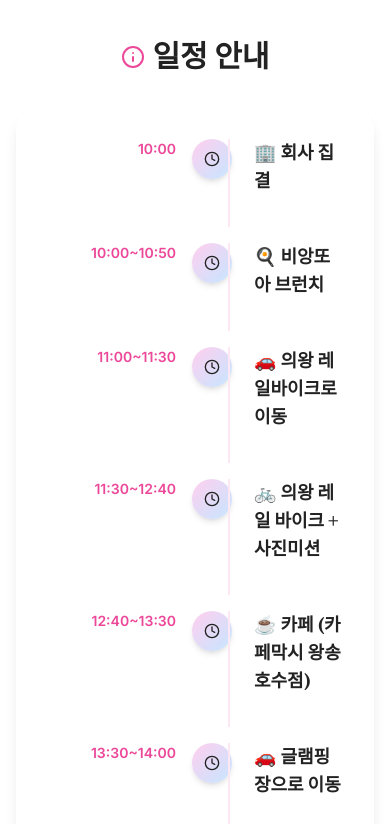
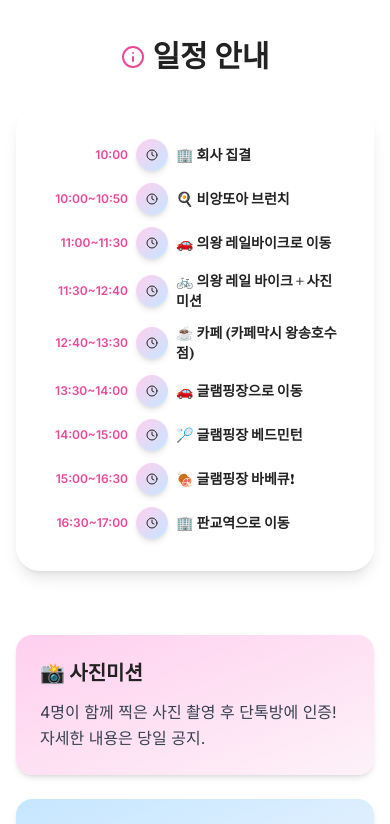
Before and after one commit to jacob-jinn/playshop, a React (Vite) app: page / in a window 390 px wide. Shown: the part 1920-2744 px from the top of the page. Built offline with nearby package versions, Linux system fonts and the light colour scheme.

Commit message:
fix: Adjust spacing and styling in Timeline component for better layout

```diff
--- a/src/components/Timeline.tsx
+++ b/src/components/Timeline.tsx
@@ -13,31 +13,31 @@ interface TimelineProps {
 
 export const Timeline: React.FC<TimelineProps> = ({ items }) => {
   return (
-    <div className="space-y-4 max-w-3xl mx-auto">
+    <div className="space-y-3 max-w-3xl mx-auto">
       {items.map((item, index) => (
         <div
           key={index}
-          className="flex items-start gap-4 animate-slide-up opacity-0"
+          className="flex items-center gap-2 md:gap-4 animate-slide-up opacity-0"
           style={{
             animationDelay: `${index * 100}ms`,
             animationFillMode: 'forwards'
           }}
         >
           {/* Time */}
-          <div className="flex-shrink-0 w-32 text-right">
-            <p className="text-sm font-semibold text-pink-500">{item.time}</p>
+          <div className="flex-shrink-0 w-20 md:w-32 text-right">
+            <p className="text-xs md:text-sm font-semibold text-pink-500">{item.time}</p>
           </div>
 
           {/* Icon */}
-          <div className="flex-shrink-0 w-10 h-10 rounded-full bg-gradient-to-br from-pink-pastel to-sky-pastel flex items-center justify-center shadow-md">
-            <Clock className="w-4 h-4 text-text-primary" />
+          <div className="flex-shrink-0 w-8 h-8 md:w-10 md:h-10 rounded-full bg-gradient-to-br from-pink-pastel to-sky-pastel flex items-center justify-center shadow-md">
+            <Clock className="w-3 h-3 md:w-4 md:h-4 text-text-primary" />
           </div>
 
           {/* Content */}
-          <div className="flex-1 pb-8 border-l-2 border-pink-100 pl-6 -ml-5">
-            <h4 className="font-semibold text-text-primary text-lg">{item.title}</h4>
+          <div className="flex-1">
+            <h4 className="font-semibold text-text-primary text-sm md:text-lg">{item.title}</h4>
             {item.description && (
-              <p className="text-sm text-gray-600 mt-1">{item.description}</p>
+              <p className="text-xs md:text-sm text-gray-600 mt-1">{item.description}</p>
             )}
           </div>
         </div>
```
